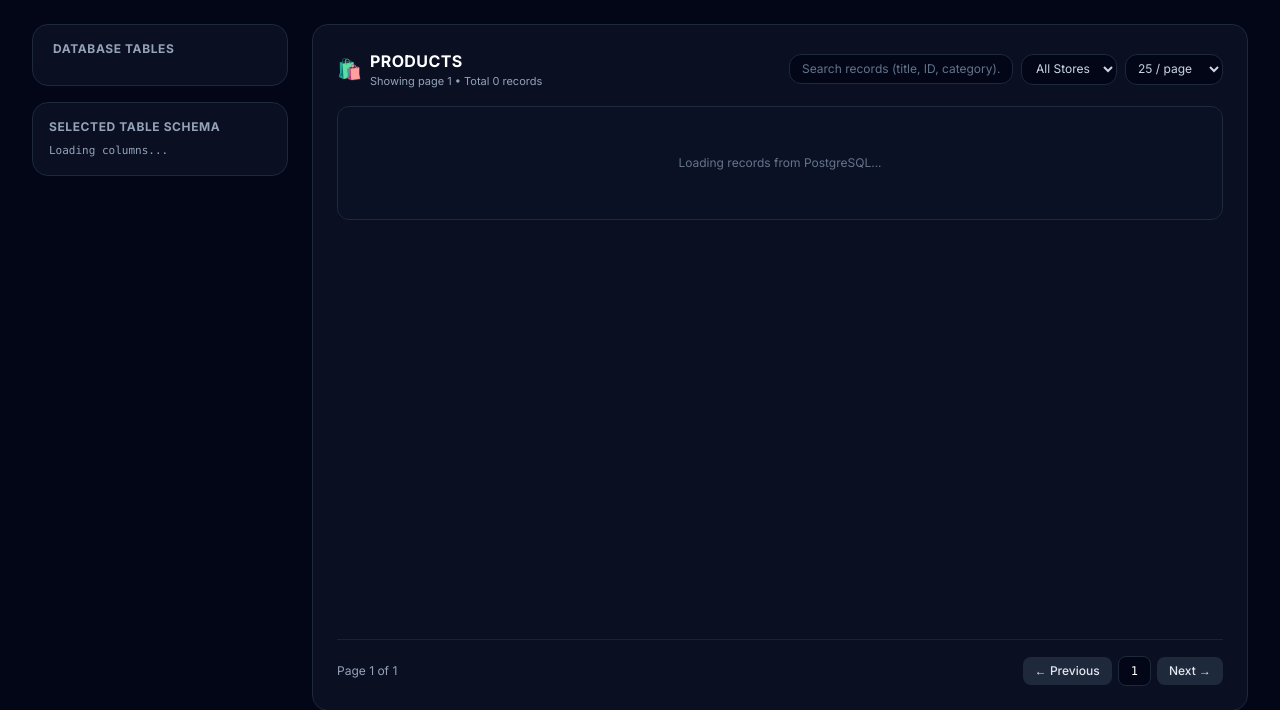
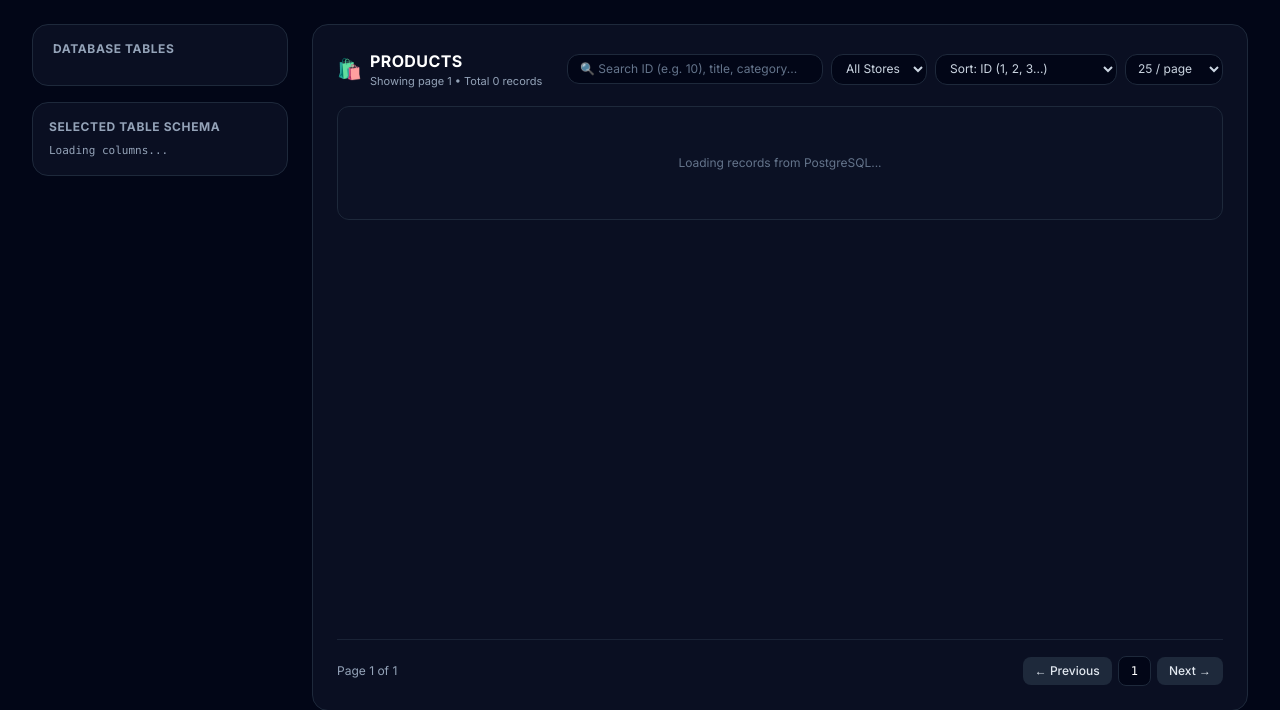
Before and after one commit to budgetyby/budgetyby, a FastAPI app: page /db-explorer in a window 1280 px wide. Shown: the part 65-775 px from the top of the page. Run offline with FastAPI, Linux system fonts and the light colour scheme; parts of the project's set-up code (start-up, migrations or seed data) failed here and were passed over; some libraries are stand-ins or nearby versions.

Commit message:
Upgrade Database Studio search to prioritize exact ID match at Row #1 and add multi-criteria sort controls

```diff
--- a/budgetby/dashboard/app.py
+++ b/budgetby/dashboard/app.py
@@ -356,12 +356,28 @@ async def get_table_data(
         args = []
         arg_idx = 1
 
-        # Search filter
+        # Search filter with exact ID prioritization
+        order_override = None
         if search:
+            clean_search = search.strip().lstrip("#")
             if table == "products":
-                where_clauses.append(f"(title ILIKE ${arg_idx} OR platform_id ILIKE ${arg_idx} OR category ILIKE ${arg_idx})")
-                args.append(f"%{search}%")
-                arg_idx += 1
+                if clean_search.isdigit():
+                    exact_id = int(clean_search)
+                    where_clauses.append(f"(id = ${arg_idx} OR id::text LIKE ${arg_idx+1} OR title ILIKE ${arg_idx+2} OR platform_id ILIKE ${arg_idx+2})")
+                    args.extend([exact_id, f"{clean_search}%", f"%{clean_search}%"])
+                    arg_idx += 3
+                    order_override = f"ORDER BY CASE WHEN id = {exact_id} THEN 0 WHEN id::text LIKE '{clean_search}%' THEN 1 ELSE 2 END, id ASC"
+                else:
+                    where_clauses.append(f"(title ILIKE ${arg_idx} OR platform_id ILIKE ${arg_idx} OR category ILIKE ${arg_idx})")
+                    args.append(f"%{search}%")
+                    arg_idx += 1
+            elif table == "daily_prices":
+                if clean_search.isdigit():
+                    exact_id = int(clean_search)
+                    where_clauses.append(f"(product_id = ${arg_idx} OR id = ${arg_idx})")
+                    args.append(exact_id)
+                    arg_idx += 1
+                    order_override = "ORDER BY date DESC, id ASC"
             elif table == "ingested_channel_deals":
                 where_clauses.append(f"(title ILIKE ${arg_idx} OR source_channel ILIKE ${arg_idx} OR raw_url ILIKE ${arg_idx})")
                 args.append(f"%{search}%")
@@ -391,8 +407,11 @@ async def get_table_data(
         total_rows = await database.fetchval(count_sql, *args) or 0
 
         # Sort order
-        order_col = sort_by if sort_by else ("id" if table != "channel_monitors" else "channel_name")
-        order_sql = f"ORDER BY {order_col} {sort_order.upper()} NULLS LAST"
+        if order_override:
+            order_sql = order_override
+        else:
+            order_col = sort_by if sort_by else ("id" if table != "channel_monitors" else "channel_name")
+            order_sql = f"ORDER BY {order_col} {sort_order.upper()} NULLS LAST"
 
         # Data query
         data_sql = f"""
--- a/budgetby/dashboard/templates/explorer.html
+++ b/budgetby/dashboard/templates/explorer.html
@@ -76,8 +76,8 @@
 
                     <!-- Search & Filter Controls -->
                     <div class="flex items-center gap-2 flex-wrap">
-                        <input type="text" id="dbSearchInput" placeholder="Search records (title, ID, category)..."
-                               class="bg-slate-950 border border-slate-800 rounded-xl px-3 py-1.5 text-xs text-white placeholder-slate-500 focus:outline-none focus:border-indigo-500 transition w-56">
+                        <input type="text" id="dbSearchInput" placeholder="🔍 Search ID (e.g. 10), title, category..."
+                               class="bg-slate-950 border border-slate-800 rounded-xl px-3 py-1.5 text-xs text-white placeholder-slate-500 focus:outline-none focus:border-indigo-500 transition w-64">
 
                         <select id="platformFilter" onchange="onFilterChange()" class="bg-slate-950 border border-slate-800 rounded-xl px-2.5 py-1.5 text-xs text-slate-300 focus:outline-none focus:border-indigo-500 transition">
                             <option value="">All Stores</option>
@@ -86,6 +86,14 @@
                             <option value="myntra">Myntra</option>
                             <option value="ajio">Ajio</option>
                             <option value="nykaa">Nykaa</option>
+                        </select>
+
+                        <select id="sortSelect" onchange="onFilterChange()" class="bg-slate-950 border border-slate-800 rounded-xl px-2.5 py-1.5 text-xs text-slate-300 focus:outline-none focus:border-indigo-500 transition">
+                            <option value="id_asc">Sort: ID (1, 2, 3...)</option>
+                            <option value="id_desc">Sort: ID (Newest First)</option>
+                            <option value="price_desc">Sort: Price (High to Low)</option>
+                            <option value="price_asc">Sort: Price (Low to High)</option>
+                            <option value="min30_asc">Sort: 30-Day Min</option>
                         </select>
 
                         <select id="limitSelect" onchange="onFilterChange()" class="bg-slate-950 border border-slate-800 rounded-xl px-2 py-1.5 text-xs text-slate-300 focus:outline-none focus:border-indigo-500 transition">
@@ -250,12 +258,21 @@
             document.getElementById('dataTbody').innerHTML = `<tr><td colspan="12" class="py-12 text-center text-slate-500">Querying PostgreSQL...</td></tr>`;
 
             try {
+                const sortVal = document.getElementById('sortSelect') ? document.getElementById('sortSelect').value : 'id_asc';
+                let sortBy = 'id', sortOrder = 'asc';
+                if (sortVal === 'id_desc') { sortBy = 'id'; sortOrder = 'desc'; }
+                else if (sortVal === 'price_desc') { sortBy = 'current_price'; sortOrder = 'desc'; }
+                else if (sortVal === 'price_asc') { sortBy = 'current_price'; sortOrder = 'asc'; }
+                else if (sortVal === 'min30_asc') { sortBy = 'min_30d'; sortOrder = 'asc'; }
+
                 const params = new URLSearchParams({
                     table: currentTable,
                     page: currentPage,
                     limit: limit,
                     search: search,
-                    platform: platform
+                    platform: platform,
+                    sort_by: sortBy,
+                    sort_order: sortOrder
                 });
 
                 const res = await fetch(`/api/db/table_data?${params.toString()}`);
```
